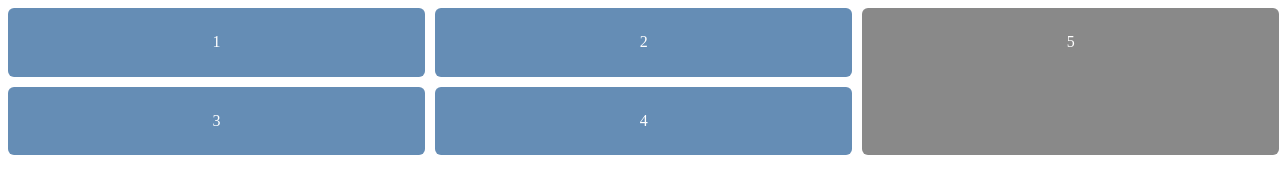
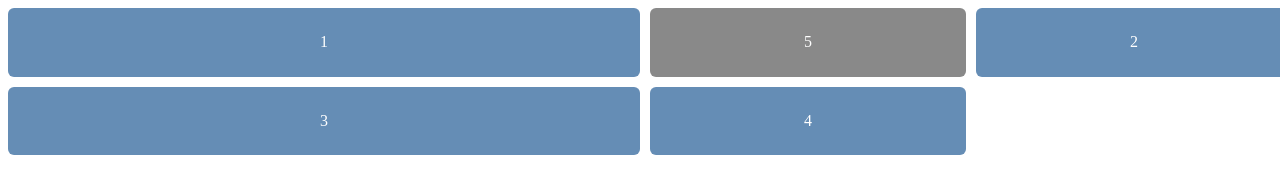
Before and after one commit to JonathanHarmon/JonathanHarmon.github.io, a plain HTML site: page flexgrid.html in a window 1280 px wide. Drawn offline with Linux system fonts and the light colour scheme.

Commit message:
updating styles2 for flexgrid

```diff
--- a/styles2.css
+++ b/styles2.css
@@ -1,6 +1,6 @@
 .container {
     display: grid;
-    grid-template-columns: [col1] 33% [col2] 33% [col3] 33%;
+    grid-template-columns: [col1] 50% [col2] 25% [col3] 25%;
     grid-gap: 10px;
     grid-template-rows: [row1] 47% [row2] 47%;
     text-align: center;
@@ -33,8 +33,8 @@
 
     .grid-cell-5 {
     background-color: #898989;
-    grid-column: 3 ;
-    grid-row: 1 / 3;
+    grid-column: 2 ;
+    grid-row: 1 / 2;
     padding: 25px;
     border-radius: 6px;
     }
```
